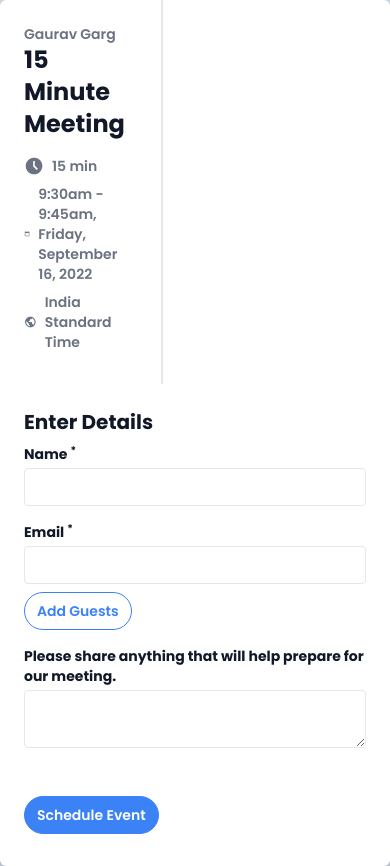
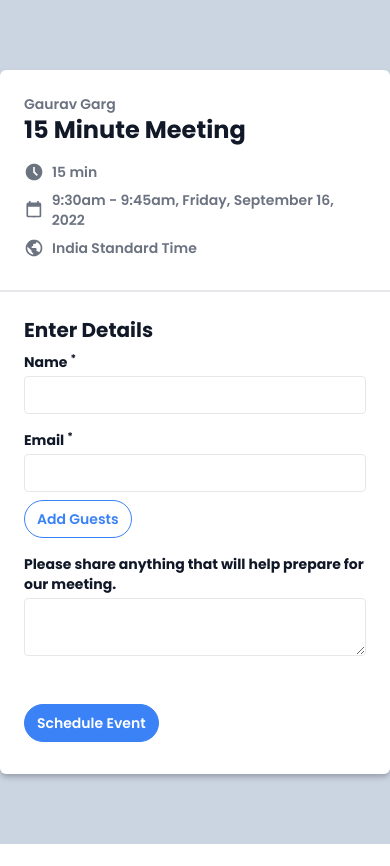
Before and after one commit to deepkush97/schedule-meeting-ui, a Next.js app: page / in a window 390 px wide. After the commit the page ends 844 px from the top, so only its background shows below. Built offline with nearby package versions, Linux system fonts and the light colour scheme.

Commit message:
add: responsive adaption of ui

```diff
--- a/src/components/LeftSection.tsx
+++ b/src/components/LeftSection.tsx
@@ -3,7 +3,7 @@ import { Calendar, Clock, Globe } from "./icons";
 
 export const LeftSection = () => {
   return (
-    <section className="w-5/12 border-r-2 border-gray-200 p-6 flex flex-col text-gray-500 font-semibold text-sm">
+    <section className=" w-full md:w-5/12 border-b-2 md:border-b-0 md:border-r-2 border-gray-200 p-6 flex flex-col text-gray-500 font-semibold text-sm">
       <p className="">Gaurav Garg</p>
       <h2 className="font-bold text-2xl text-gray-900 mb-4">
         15 Minute Meeting
--- a/src/pages/index.tsx
+++ b/src/pages/index.tsx
@@ -4,8 +4,8 @@ import { RightSection } from "../components/RightSection";
 
 const Home: NextPage = () => {
   return (
-    <div className="min-h-screen min-w-screen flex items-center justify-center bg-slate-300 overflow-auto">
-      <div className="max-w-4xl w-full shadow-md bg-white shadow-gray-400 rounded-md flex flex-col md:flex-row">
+    <div className="min-h-screen min-w-screen py-6 md:py-0 flex items-center justify-center bg-slate-300 overflow-auto">
+      <div className=" max-w-lg md:max-w-4xl w-full shadow-md bg-white shadow-gray-400 rounded-md flex flex-col md:flex-row">
         <LeftSection />
         <RightSection />
       </div>
```
